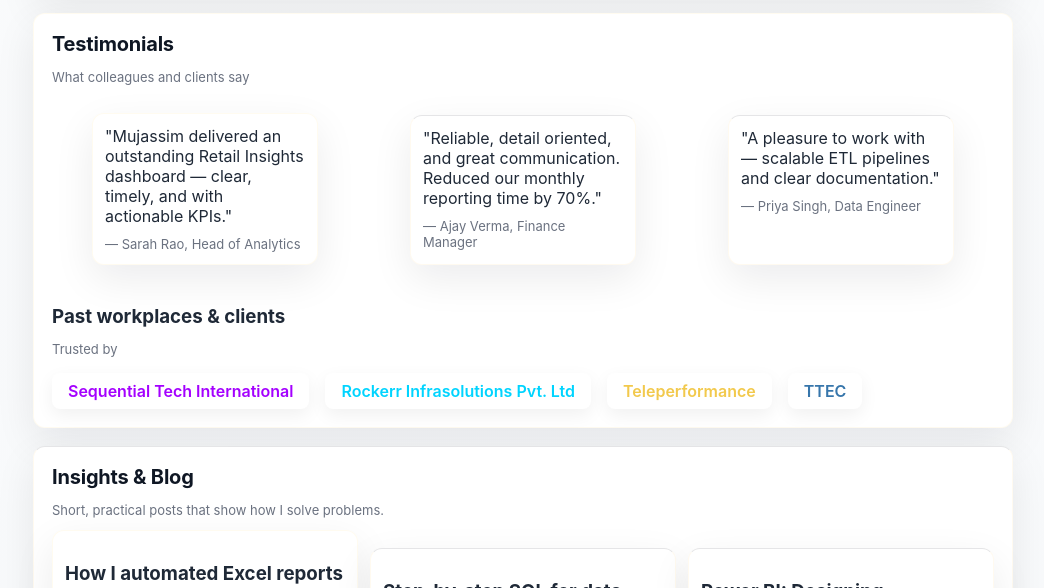
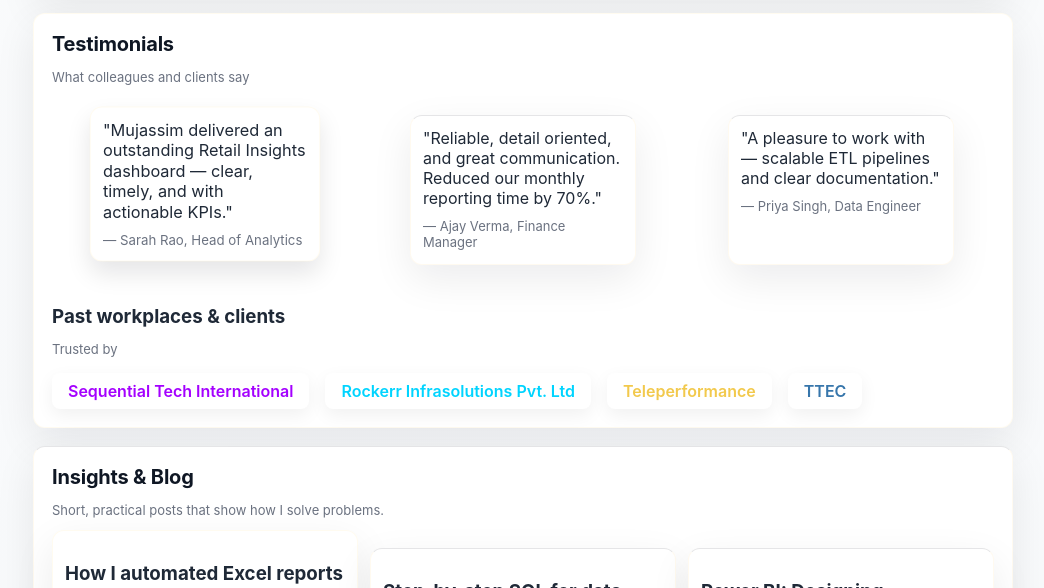
Before and after one commit to NoorMujassim/UmbrellaInFo, a website: page index.html in a window 1280 px wide. In both pictures the pointer is over the element 322 px from the left and 3680 px from the top of the page. Shown: the part 3492-4080 px from the top of the page, without its empty margins (117-1161 px from the left). Drawn offline with Linux system fonts and the light colour scheme.

Commit message:
changes are always a part of progress and projects

```diff
--- a/index.html
+++ b/index.html
@@ -604,6 +604,14 @@
       }
       /* hover/active accent for contact cards */
       .contact-grid > .card:hover{ transform: translateY(-6px); box-shadow: 0 28px 60px rgba(2,6,23,0.14); border-color: rgba(255,177,0,0.10); }
+      /* Pop-up animation for testimonial cards on hover */
+      #social-proof figure.card {
+        transition: transform .2s ease, box-shadow .2s ease;
+      }
+      #social-proof figure.card:hover {
+        transform: translateY(-5px) scale(1.02);
+        box-shadow: 0 12px 24px rgba(2,6,23,0.1);
+      }
   /* title styling inside contact cards */
   #connect-me h2, #contact-details h2{ margin:0 0 8px; font-size:20px; display:flex; align-items:center; gap:10px }
       /* small decorative dot to the left of the heading */
```
